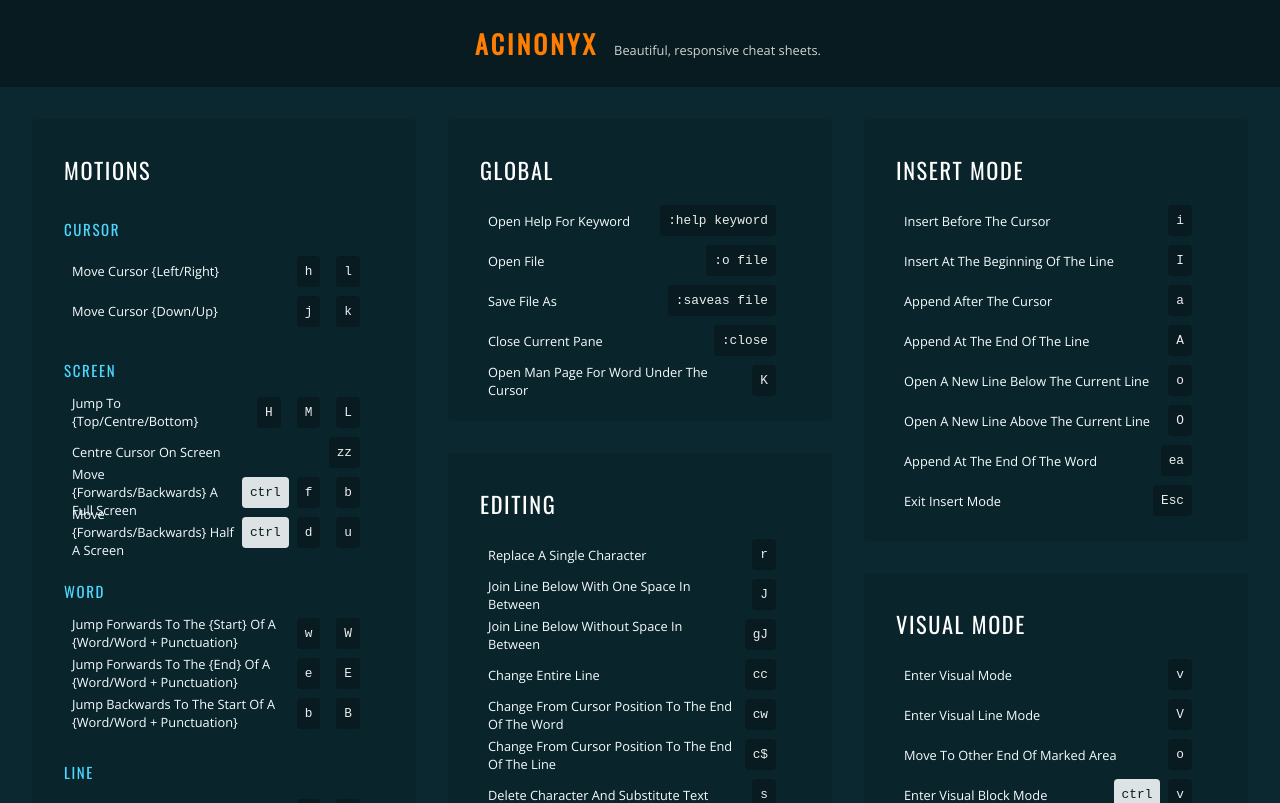
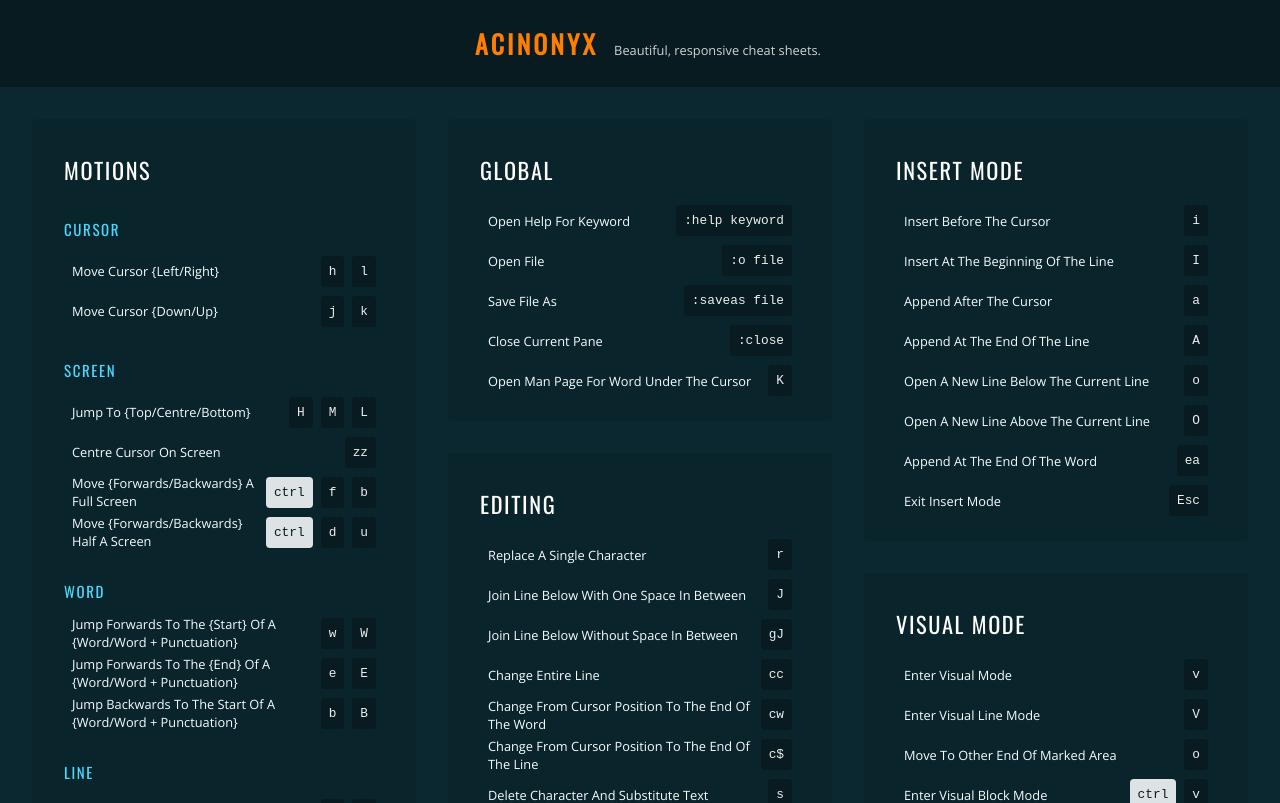
Before and after one commit to cpoliver/acinonyx, a React (Create React App) app: page / in a window 1280 px wide. Shown: the top 803 px of the page. Built offline with nearby package versions, Linux system fonts and the light colour scheme.

Commit message:
fix(item): Fix margins on keys

```diff
--- a/src/components/styles/Item.css
+++ b/src/components/styles/Item.css
@@ -21,7 +21,7 @@
   display: inline-flex;
 }
 
-.c-item__modifiers > pre {
+.c-item__modifiers pre {
   background: #DDE3E5;
   border-radius: 4px;
   color: #071B20;
@@ -31,13 +31,12 @@
 .c-item__command {
   align-items: baseline;
   display: inline-flex;
-  margin-right: .5rem;
 }
 
-.c-item__command > pre {
+.c-item__command pre {
   background: #071B20;
   border-radius: 4px;
   color: #eee;
-  margin: 0 .5rem;
+  margin-left: .5rem;
   padding: .5rem;
 }
```
